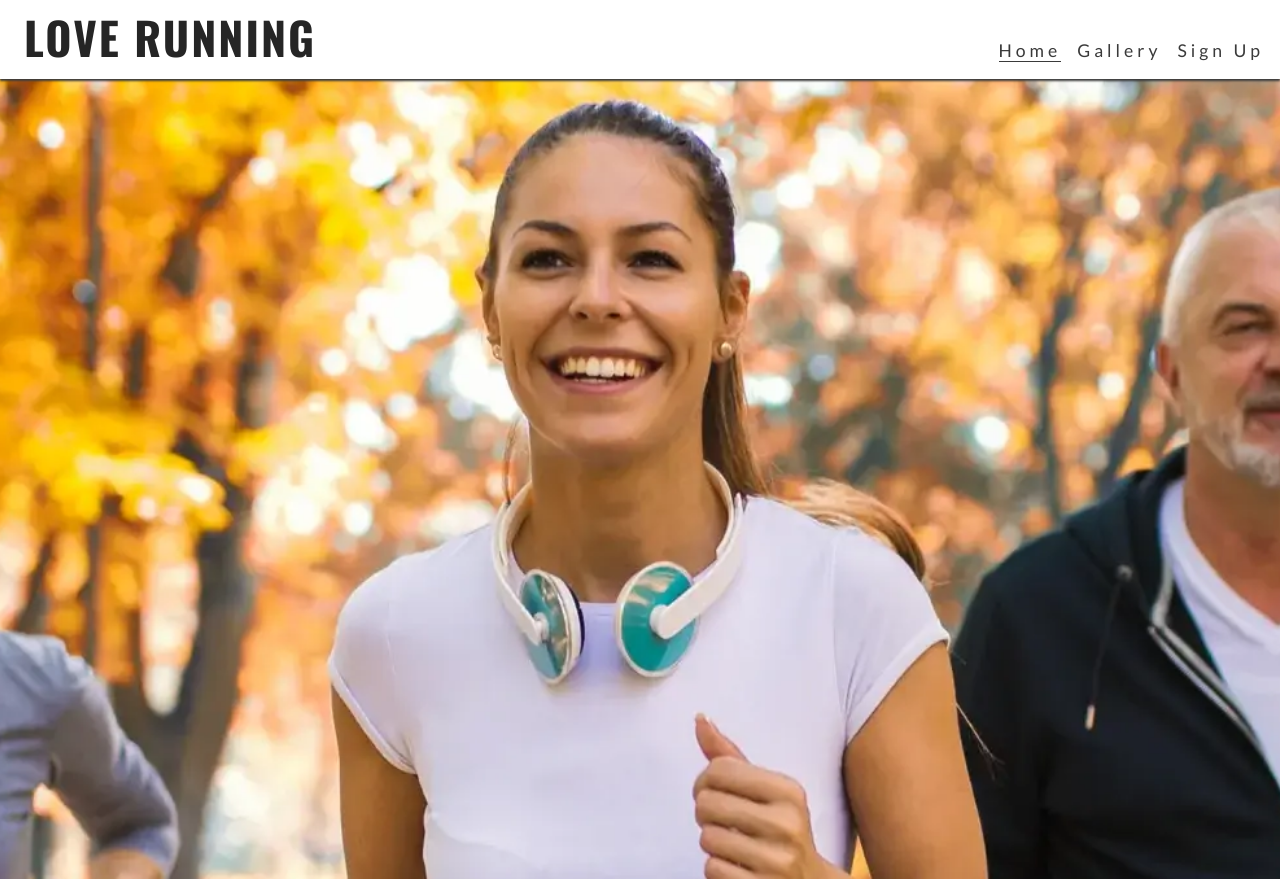
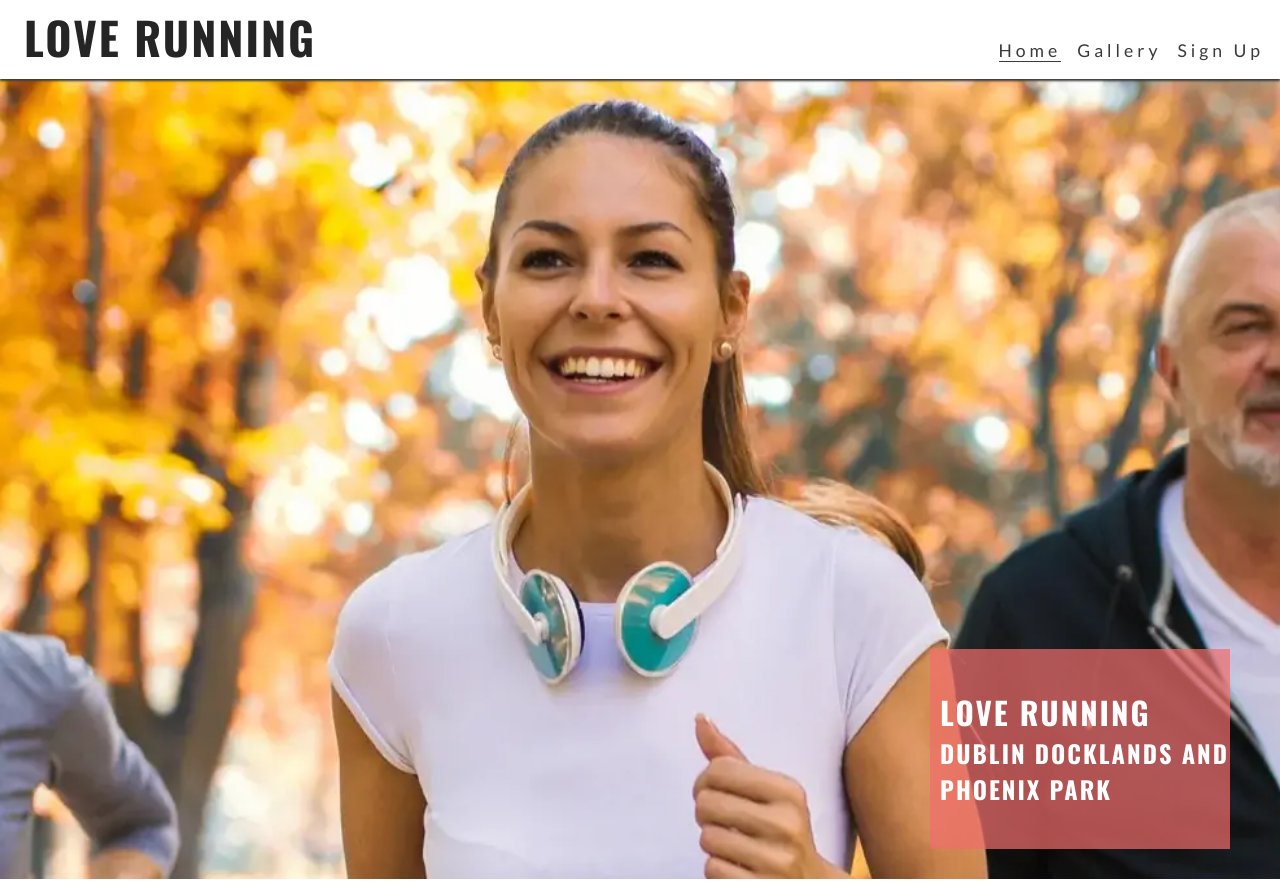
Before and after one commit to TonyWalker-coder/love-running, a plain HTML site: page index.html in a window 1280 px wide. Shown: the top 896 px of the page. Drawn offline with nearby package versions, Linux system fonts and the light colour scheme.

Commit message:
added overlay text and sized for screens

```diff
--- a/assets/css/styles.css
+++ b/assets/css/styles.css
@@ -16,9 +16,11 @@ body {
   color: #3a3a3a;
   font-family: Lato, sans-serif;
 }
-h1{
-  font-family: 'Oswald', sans-serif;
-  text-transform: uppercase ;
+h1,
+h2,
+h3 {
+  font-family: "Oswald", sans-serif;
+  text-transform: uppercase;
   letter-spacing: 2px;
   color: #252525;
 }
@@ -30,7 +32,7 @@ header {
   z-index: 99;
   width: 100%;
   box-shadow: 0 2px 2px #3a3a3a;
-  display:flex;
+  display: flex;
   justify-content: space-between;
   align-items: baseline;
 }
@@ -38,7 +40,7 @@ header a {
   text-decoration: none;
   color: inherit;
 }
-#menu{
+#menu {
   font-size: 110%;
   letter-spacing: 4px;
   list-style-type: none;
@@ -48,7 +50,7 @@ header a {
 #menu > li {
   margin-bottom: 1em;
 }
-.active{
+.active {
   border-bottom: 1px solid #3a3a3a;
 }
 /* navbar styles with dropdown toggle */
@@ -60,17 +62,16 @@ nav {
   padding: 0 1rem;
   box-shadow: 0 2px 2px #3a3a3a;
   display: none;
-  top:100%;
-
+  top: 100%;
 }
 /* nav toggle checkbox - hidden */
-#nav-toggle:checked~nav{
+#nav-toggle:checked ~ nav {
   display: block;
 }
-#nav-toggle{
+#nav-toggle {
   display: none;
 }
-.nav-toggle-label{
+.nav-toggle-label {
   font-size: 2rem;
 }
 /* main */
@@ -80,28 +81,41 @@ main {
   margin-top: 47px;
 }
 /* hero section */
-#hero{
+#hero {
   /*height: 600px;*/
-  height:auto;
+  height: auto;
   min-height: 800px;
   width: 100%;
   background: url("../images/hero-image.webp") no-repeat center center/cover;
+  position: relative;
+}
+#cover-text {
+  background-color: rgba(241, 109, 107, 0.7);
+  font-size: 130%;
+  position: absolute;
+  bottom: 30px;
+  width: 80%;
+  min-height: 200px;
+  padding-top: 40px;
+  padding-left: 10px;
+}
+#cover-text > h2,
+#cover-text > h3 {
+  color: #ffffff;
 }
 /* footer */
-#social-networks{
+#social-networks {
   padding: 20px 0;
   margin: 0;
   display: flex;
   justify-content: space-evenly;
   list-style-type: none;
 }
-#social-networks i{
-  font-size:160% ;
+#social-networks i {
+  font-size: 160%;
   padding: 5%;
   color: #3a3a3a;
-
 }
-
 
 /* media queries for larger screens */
 @media (min-width: 768px) {
@@ -131,18 +145,23 @@ main {
   .nav-toggle-label {
     display: none;
   }
-  #logo{
+  #logo {
     font-size: 280%;
     line-height: 75px;
     margin: 0 0.5rem;
-}
-/* main margin adjustment for larger screens */
-main{
+  }
+  /* main margin adjustment for larger screens */
+  main {
     margin-top: 79px;
+  }
+  /* hero section height adjustment for larger screens */
+  #cover-text {
+    width: 300px;
+    right: 50px;
   }
 }
 @media screen and (min-width: 992px) {
-  #menu a:hover{
+  #menu a:hover {
     border-bottom: 1px solid #3a3a3a;
   }
 }
--- a/index.html
+++ b/index.html
@@ -52,6 +52,10 @@
     <!--The main content section-->
     <main>
       <section id="hero">
+        <div id="cover-text">
+          <h2>Love Running </h2>
+          <h3>Dublin Docklands and Phoenix Park</h3>
+        </div>
 
       </section>
     </main>
```
Also changed, not shown: 1 other file.
